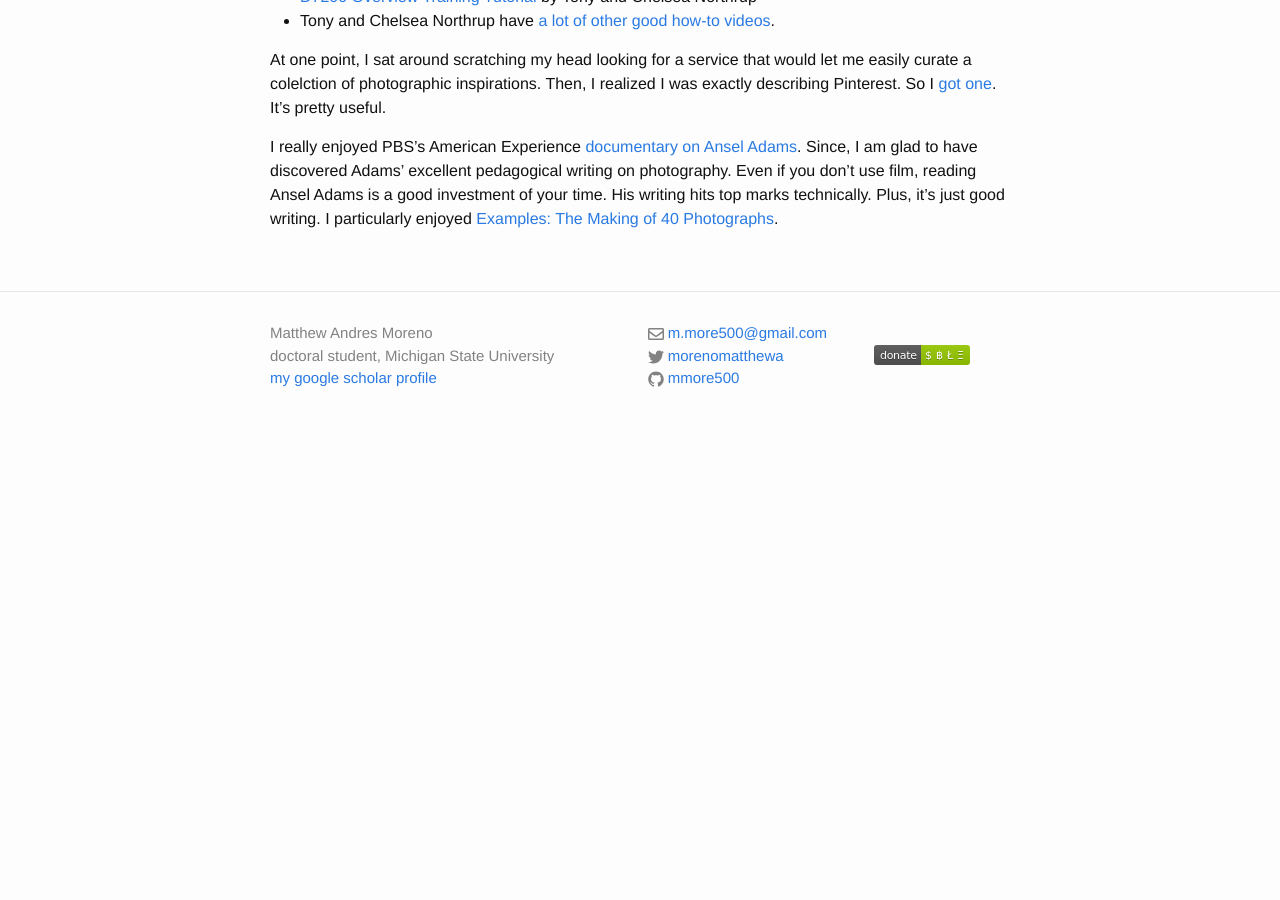
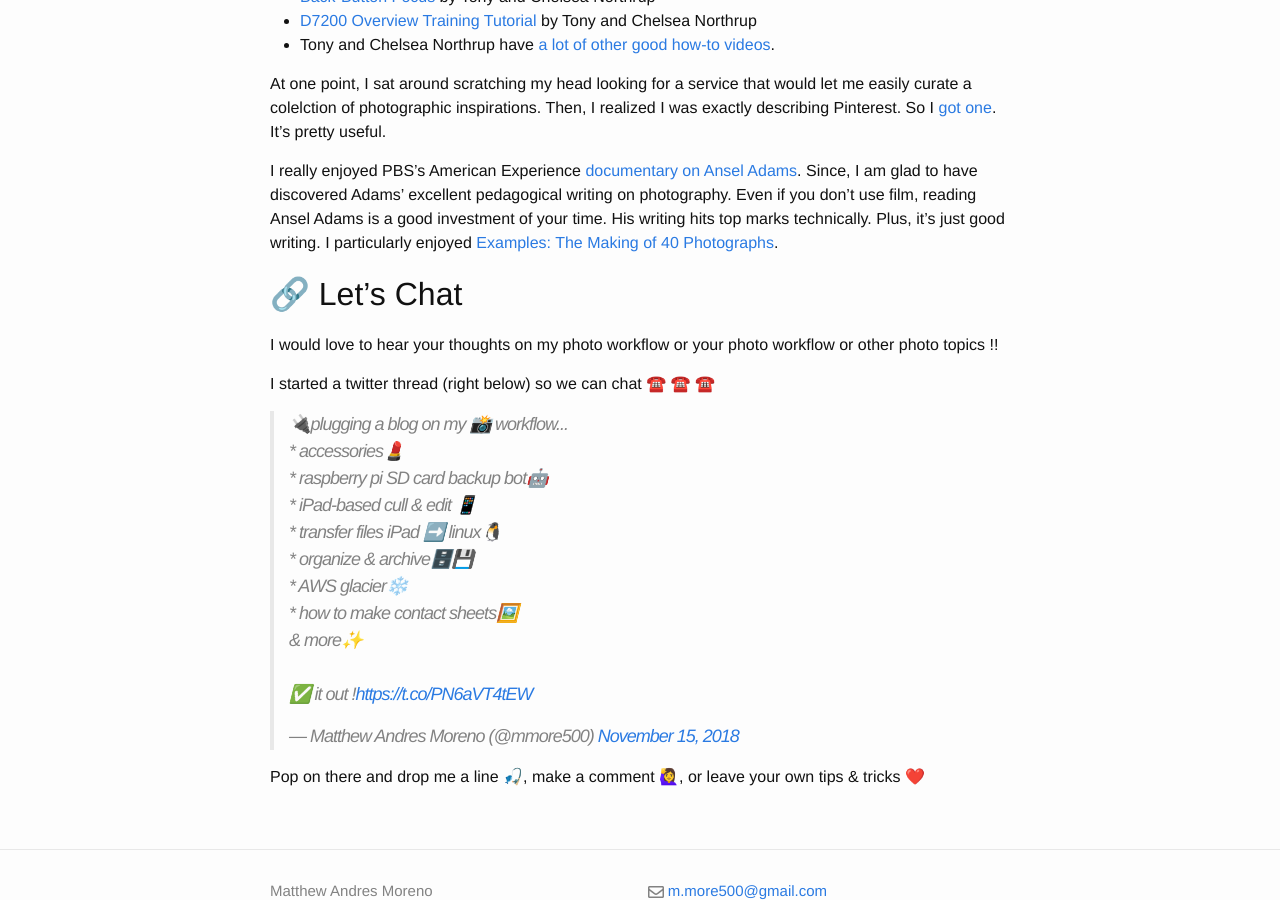
Before and after one commit to mmore500/mmore500.github.io, a Jekyll site: the page built from _posts/2018-01-22-my-photography-workflow.md, in a window 1280 px wide and 900 px high, scrolled down 12212 px. Built offline with Jekyll 4.4.1, drawn with Linux system fonts in a browser that asks for light colours; emoji names are drawn with the system emoji font; comment, search, counter and statistics services are not loaded; before the commit the page ends 12617 px from its top, so only the background shows below that.

Commit message:
Add let's chat to photo workflow post

```diff
--- a/_posts/2018-01-22-my-photography-workflow.md
+++ b/_posts/2018-01-22-my-photography-workflow.md
@@ -429,3 +429,14 @@ Even if you don't use film, reading Ansel Adams is a good investment of your tim
 His writing hits top marks technically.
 Plus, it's just good writing.
 I particularly enjoyed [Examples: The Making of 40 Photographs](https://www.amazon.com/Examples-Making-Photographs-Ansel-Adams/dp/082121750X).
+
+## Let's Chat
+
+I would love to hear your thoughts on my photo workflow or your photo workflow or other photo topics !!
+
+I started a twitter thread (right below) so we can chat :phone: :phone: :phone:
+
+<blockquote class="twitter-tweet" data-lang="en"><p lang="en" dir="ltr">🔌plugging a blog on my 📸 workflow...<br>* accessories💄<br>* raspberry pi SD card backup bot🤖<br>* iPad-based cull &amp; edit 📱<br>* transfer files iPad ➡️ linux🐧<br>* organize &amp; archive🗄️💾<br>   * AWS glacier❄️<br>   * how to make contact sheets🖼️<br>&amp; more✨<br><br>✅ it out !<a href="https://t.co/PN6aVT4tEW">https://t.co/PN6aVT4tEW</a></p>&mdash; Matthew Andres Moreno (@mmore500) <a href="https://twitter.com/mmore500/status/1063149322093641729?ref_src=twsrc%5Etfw">November 15, 2018</a></blockquote>
+<script async src="https://platform.twitter.com/widgets.js" charset="utf-8"></script>
+
+Pop on there and drop me a line :fishing_pole_and_fish:, make a comment :raising_hand_woman:, or leave your own tips & tricks :heart:
```
